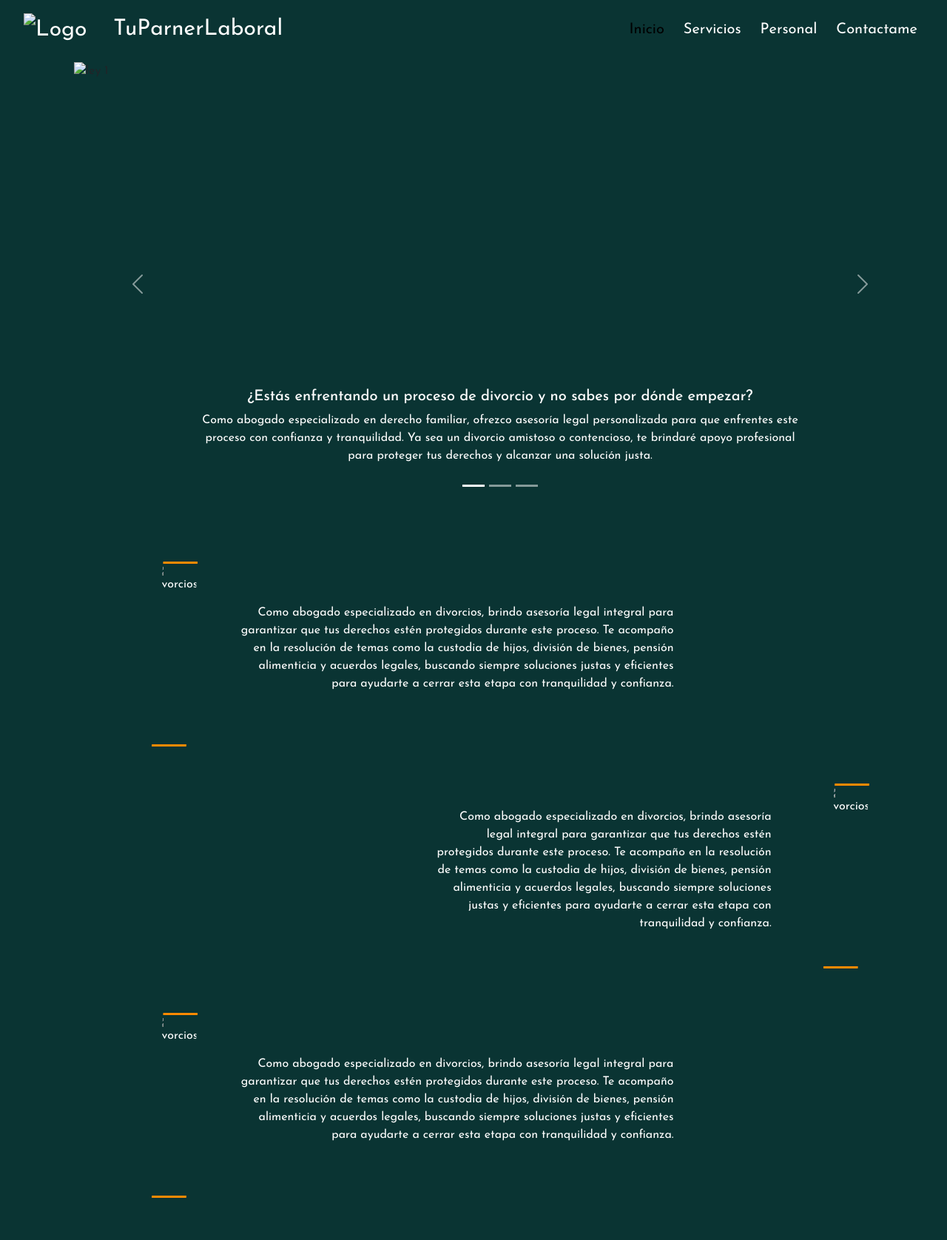
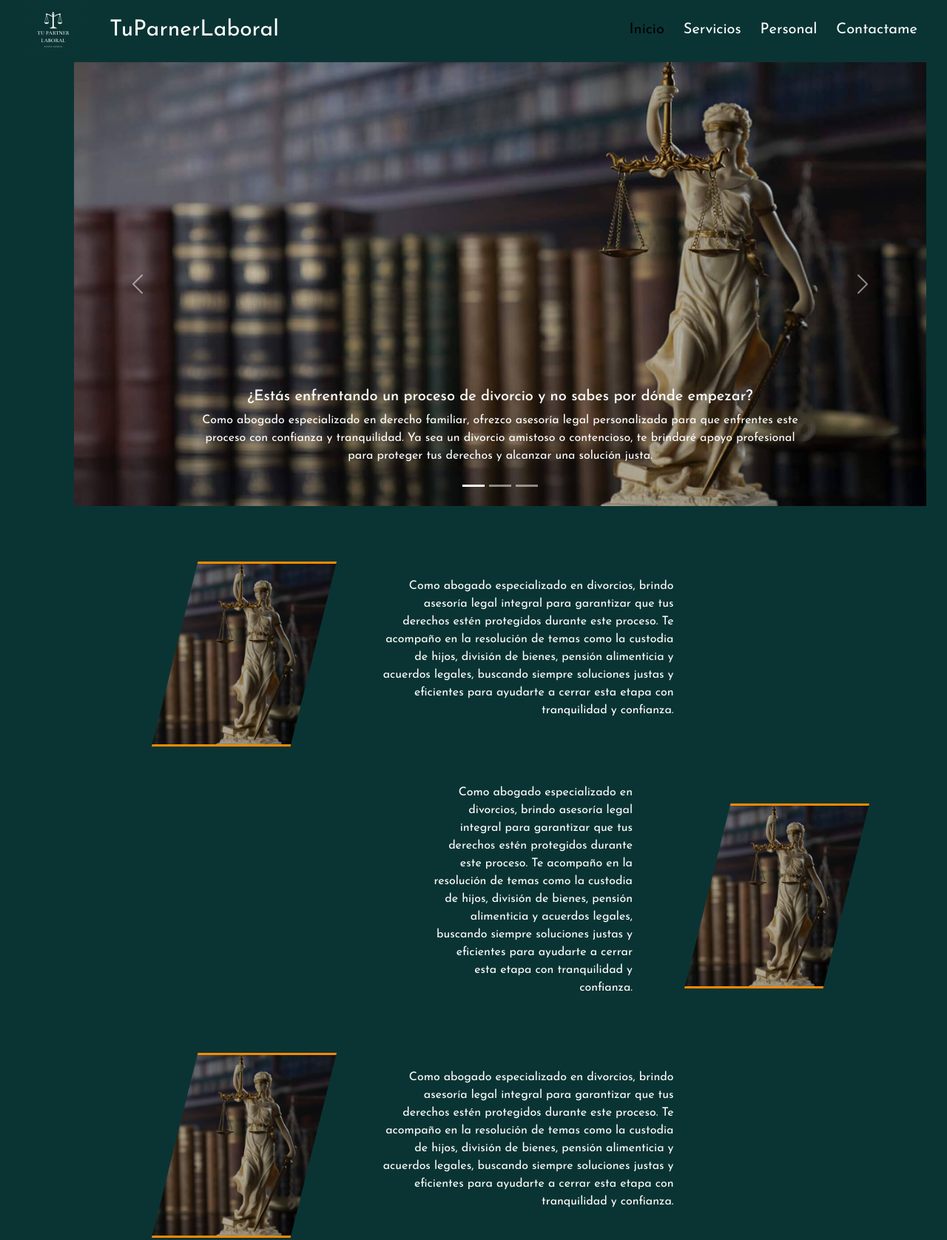
Before and after one commit to Juancaro1/Plantillas-web, a plain HTML site: page Plantilla1/index.html in a window 1280 px wide. Shown: the top 1676 px of the page at 74% size. Drawn offline with Linux system fonts and the light colour scheme; the site is published under a folder, as on GitHub Pages, so addresses that start at the root find nothing.

Commit message:
rutas corregidas

```diff
--- a/Plantilla1/index.html
+++ b/Plantilla1/index.html
@@ -11,7 +11,7 @@
     <nav class="navbar navbar-expand-lg fixed-top" style="background-color: #0A3433;">
         <div class="container-fluid">
           <a class="navbar-brand" href="#">
-            <img src="/Plantilla1/indownloader.app_picture_0615255001735754328.jpg" alt="Logo" style="width: 80px; height: 80px;" >
+            <img src="indownloader.app_picture_0615255001735754328.jpg" alt="Logo" style="width: 80px; height: 80px;" >
           </a>
           <a class="navbar-brand" href="#">TuParnerLaboral</a>
           <button class="navbar-toggler" type="button" data-bs-toggle="collapse" data-bs-target="#navbarNav" aria-controls="navbarNav" aria-expanded="false" aria-label="Toggle navigation">
@@ -45,7 +45,7 @@
         </div>
         <div class="carousel-inner">
           <div class="carousel-item active">
-            <img src="/Plantilla1/imagen-002-1.jpg" class="d-block w-100 " style="height: 600px; object-fit: fill;" alt="ley 1">
+            <img src="imagen-002-1.jpg" class="d-block w-100 " style="height: 600px; object-fit: fill;" alt="ley 1">
             <div class="carousel-caption d-none d-md-block">
               <h5>¿Estás enfrentando un proceso de divorcio y no sabes por dónde empezar?</h5>
               <p>Como abogado especializado en derecho familiar, ofrezco asesoría legal personalizada para que enfrentes este proceso con confianza y tranquilidad.
@@ -53,7 +53,7 @@
             </div>
           </div>
           <div class="carousel-item">
-            <img src="/Plantilla1/ley-2-e1552077551300.jpg" class="d-block w-100 " style="height: 600px; object-fit: fill;" alt="ley 2">
+            <img src="ley-2-e1552077551300.jpg" class="d-block w-100 " style="height: 600px; object-fit: fill;" alt="ley 2">
             <div class="carousel-caption d-none d-md-block">
               <h5>¿Necesitas asesoría legal confiable y personalizada?</h5>
               <p>Como abogado especializado, ofrezco orientación en temas legales, desde derecho familiar hasta asuntos civiles y laborales.
@@ -61,7 +61,7 @@
             </div>
           </div>
           <div class="carousel-item">
-            <img src="/Plantilla1/tipos-de-leyes.jpg" class="d-block w-100 " style="height: 600px; object-fit: fill;" alt="ley 3">
+            <img src="tipos-de-leyes.jpg" class="d-block w-100 " style="height: 600px; object-fit: fill;" alt="ley 3">
             <div class="carousel-caption d-none d-md-block">
               <h5>¿Tu empresa necesita respaldo en investigación legal?</h5>
               <p>Brindamos servicios especializados para garantizar el cumplimiento normativo, identificar riesgos legales y fortalecer tus estrategias empresariales.
@@ -81,7 +81,7 @@
 
       <div class="container-servicios" id="servicios" style="height: 980px;">
       <div class="container-lg-1" style="margin-top: 50px; margin-bottom: 30px;">
-        <img src="/Plantilla1/imagen-002-1.jpg" alt="divorcios">
+        <img src="imagen-002-1.jpg" alt="divorcios">
         <p class="text-lg-end">Como abogado especializado en divorcios, brindo asesoría legal integral para garantizar que tus derechos estén protegidos durante este proceso.
           Te acompaño en la resolución de temas como la custodia de hijos, división de bienes, pensión alimenticia y acuerdos legales,
           buscando siempre soluciones justas y eficientes para ayudarte a cerrar esta etapa con tranquilidad y confianza.</p>
@@ -91,11 +91,11 @@
         <p class="text-lg-end">Como abogado especializado en divorcios, brindo asesoría legal integral para garantizar que tus derechos estén protegidos durante este proceso.
           Te acompaño en la resolución de temas como la custodia de hijos, división de bienes, pensión alimenticia y acuerdos legales,
           buscando siempre soluciones justas y eficientes para ayudarte a cerrar esta etapa con tranquilidad y confianza.</p>
-          <img src="/Plantilla1/imagen-002-1.jpg" alt="divorcios">
+          <img src="imagen-002-1.jpg" alt="divorcios">
       </div>
 
       <div class="container-lg-1" style="margin-top: 50px; margin-bottom: 60px;">
-        <img src="/Plantilla1/imagen-002-1.jpg" alt="divorcios">
+        <img src="imagen-002-1.jpg" alt="divorcios">
         <p class="text-lg-end">Como abogado especializado en divorcios, brindo asesoría legal integral para garantizar que tus derechos estén protegidos durante este proceso.
           Te acompaño en la resolución de temas como la custodia de hijos, división de bienes, pensión alimenticia y acuerdos legales,
           buscando siempre soluciones justas y eficientes para ayudarte a cerrar esta etapa con tranquilidad y confianza.</p>
@@ -186,7 +186,7 @@
     </div>
 
     <div class="container-contactame">
-      <img src="/Plantilla1/indownloader.app_picture_0615255001735754328.jpg" alt="Logo">
+      <img src="indownloader.app_picture_0615255001735754328.jpg" alt="Logo">
     <form action="https://formsubmit.co/carojuan179@gmail.com" method="POST" id="contacto">
       <!-- Redirige a la URL especificada después de enviar el formulario -->
       <input type="hidden" name="_next" value="http://127.0.0.1:5500/Plantilla/index.html">
```
